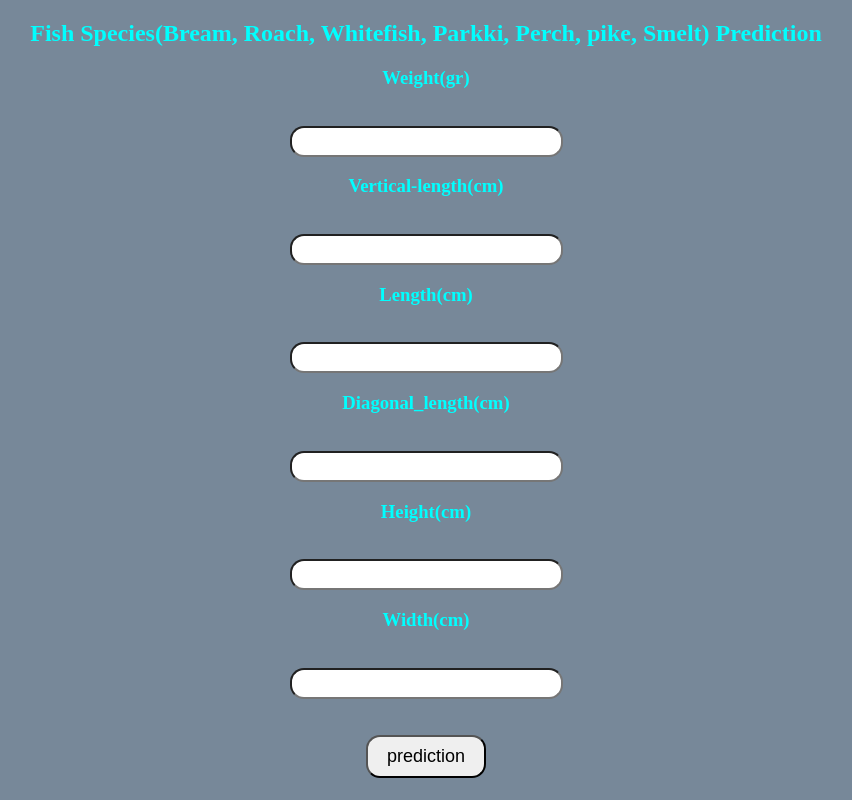
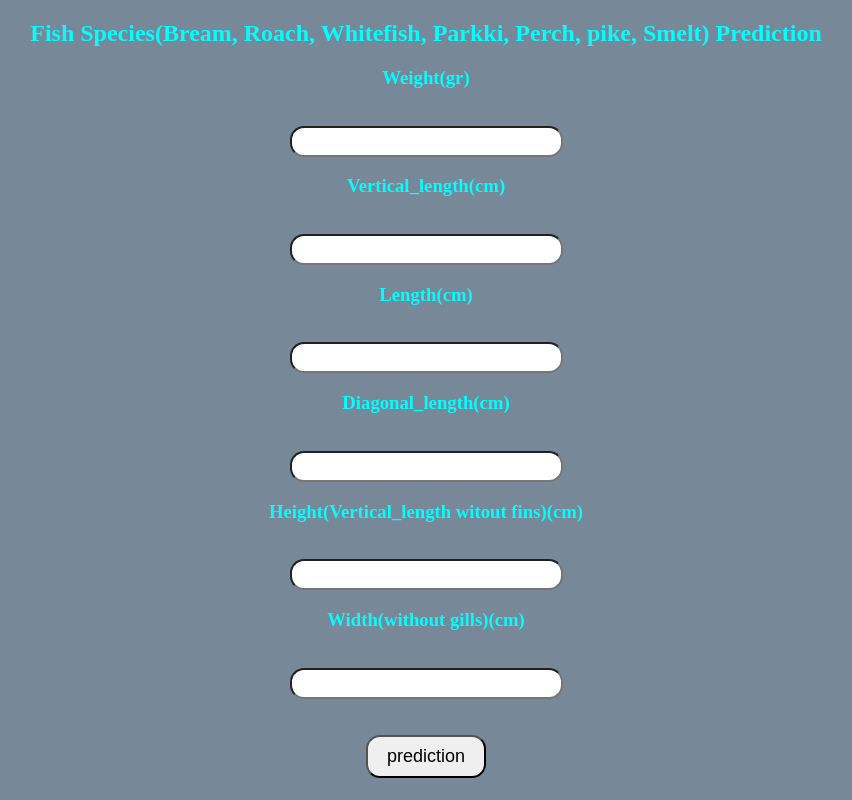
Before and after one commit to borhanfar/Species-project, a Flask app: page / in a window 1280 px wide. Shown: the whole page, without its empty margins (214-1066 px from the left). Run offline with Flask 2, Linux system fonts and the light colour scheme; parts of the project's set-up code (start-up, migrations or seed data) failed here and were passed over.

Commit message:
Update index.html

```diff
--- a/templates/index.html
+++ b/templates/index.html
@@ -13,11 +13,11 @@
         <form action="{{ url_for('predict')}}" method="post">
             <h2>Fish Species(Bream, Roach, Whitefish, Parkki, Perch, pike, Smelt) Prediction</h2>
             <h3>Weight(gr)</h3><br><input id="first" name="Weight" required="required">
-            <h3>Vertical-length(cm)</h3><br><input id="second" name="Length1" required="required">
+            <h3>Vertical_length(cm)</h3><br><input id="second" name="Length1" required="required">
             <h3>Length(cm)</h3><br><input id="third" name="Length2" required="required">
             <h3>Diagonal_length(cm)</h3><br><input id="fourth" name="Length3" required="required">
-            <h3>Height(cm)</h3><br><input id="fifth" name="Height" required="required">
-            <h3>Width(cm)</h3><br><input id="sixth" name="Width" required="required">
+            <h3>Height(Vertical_length witout fins)(cm)</h3><br><input id="fifth" name="Height" required="required">
+            <h3>Width(without gills)(cm)</h3><br><input id="sixth" name="Width" required="required">
             <br>
 
             <br><br><button id="sub" type="submit ">prediction</button>
```
